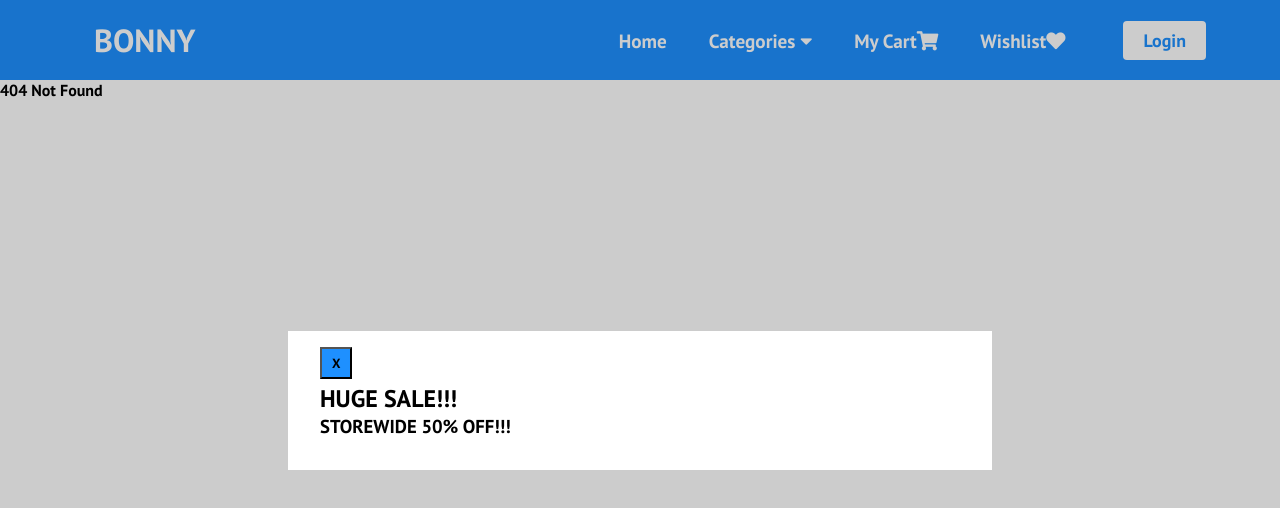
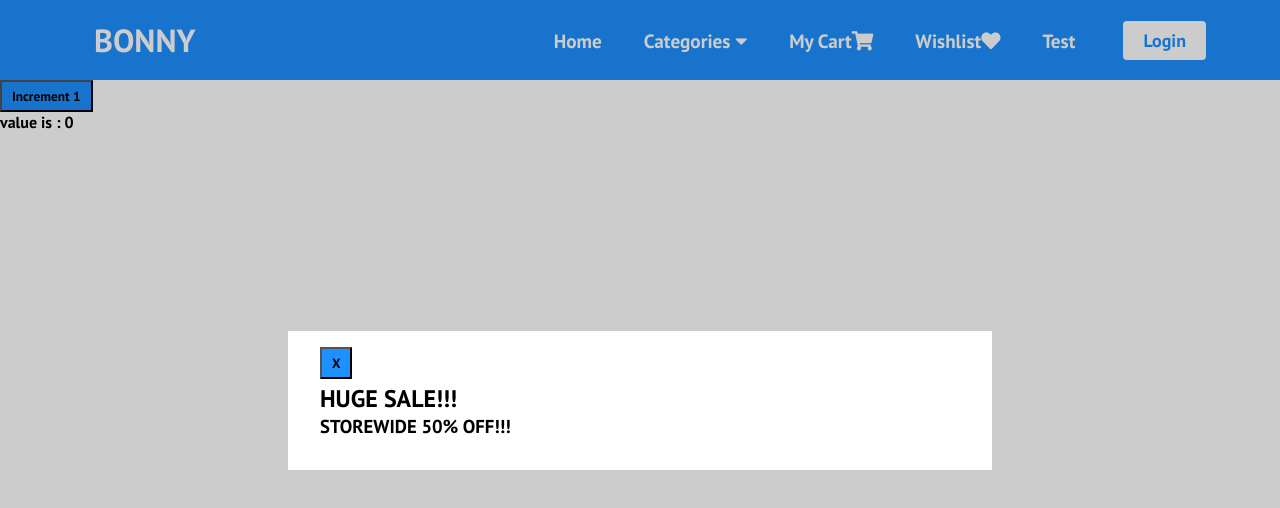
Before and after one commit to bonnyxavier/Ecommerce-Store, a React (Create React App) app: page /test in a window 1280 px wide. Before the commit this address had no page. Shown: the top 508 px of the page. Built offline with nearby package versions, Linux system fonts and the light colour scheme.

Commit message:
testing out some redux features

```diff
--- a/src/App.js
+++ b/src/App.js
@@ -12,6 +12,7 @@ import Wishlisted from './components/Wishlisted';
 import Popup from './components/Popup/Popup';
 import { useState, useEffect } from 'react'
 import Navbar from './components/NavbarComponents/Navbar';
+import Test from './components/Test';
 
 function App() {
 
@@ -44,6 +45,7 @@ function App() {
           <Route path="/categories/mens" exact component = {MensCategory}></Route>
           <Route path="/categories/womens" exact component = {WomensCategory}></Route>
           <Route path="/wishlist" exact component = {Wishlisted}></Route>
+          <Route path="/test" exact component = {Test}></Route>
           <Route>404 Not Found</Route>
 
         </Switch>
--- a/src/components/Header.js
+++ b/src/components/Header.js
@@ -12,6 +12,7 @@ function Header() {
                 <Link to="/signup" style={{ textDecoration: 'none' }}><li className="navbar-li login">Login/Register</li></Link>
                 <Link to="/cart" style={{ textDecoration: 'none' }}><li className="navbar-li cart">My Cart</li></Link>
                 <Link to="/wishlist" style={{ textDecoration: 'none' }}><li className="navbar-li cart">Wishlist</li></Link>
+                <Link to="/test" style={{ textDecoration: 'none' }}><li className="navbar-li">Test</li></Link>
             </ul>
 
         </div>
--- a/src/components/NavbarComponents/Navbar.js
+++ b/src/components/NavbarComponents/Navbar.js
@@ -65,6 +65,12 @@ function Navbar() {
                         Wishlist<i class="fas fa-heart"></i>
                     </Link>
                 </li>
+
+                <li className='nav-item'>
+                    <Link to='/test' className="nav-links" onClick={closeMobileMenu}>
+                        Test
+                    </Link>
+                </li>
             </ul>
             <Button></Button>
 
--- /dev/null
+++ b/src/components/Test.js
@@ -0,0 +1,22 @@
+import React from 'react'
+import {useSelector, useDispatch} from 'react-redux'
+import { incrementButton } from '../redux/Test/test.actions'
+
+function Test() {
+
+    const dispatch = useDispatch()
+    const value = useSelector((state)=>state.incrementReducer)
+
+    const incrementByOne = ()=>{
+        dispatch(incrementButton())
+    }
+
+    return (
+        <div>
+            <button onClick={incrementByOne}>Increment 1</button>
+            <div>{`value is : ${value}`}</div>
+        </div>
+    )
+}
+
+export default Test
--- /dev/null
+++ b/src/redux/Test/test.actions.js
@@ -0,0 +1,6 @@
+import testTypes from "./test.constants";
+
+export const incrementButton = (increment)=>({
+    type: testTypes.INCREMENT_BUTTON,
+    payload: increment
+})
--- /dev/null
+++ b/src/redux/Test/test.constants.js
@@ -0,0 +1,5 @@
+const testTypes ={
+    INCREMENT_BUTTON: 'INCREMENT_BUTTON'
+}
+
+export default testTypes
--- /dev/null
+++ b/src/redux/Test/test.reducer.js
@@ -0,0 +1,19 @@
+import testTypes from "./test.constants";
+
+const INITIAL_STATE = 0;
+
+const incrementReducer = (state=INITIAL_STATE, action) =>{
+    switch(action.type){
+        case testTypes.INCREMENT_BUTTON:
+            if(state<20){
+                return state+3
+            }
+            else{
+                return state-10
+            }
+        default:
+            return state;
+    }
+}
+
+export default incrementReducer
--- a/src/redux/reducers/index.js
+++ b/src/redux/reducers/index.js
@@ -3,13 +3,15 @@ import { productReducer, selectedProductReducer } from "./productReducer";
 import  cartReducer  from "../Cart/cart.reducer";
 import { userReducer } from "../User/user.reducer";
 import  wishListReducer  from "../Wishlist/wishlist.reducer"
+import incrementReducer from "../Test/test.reducer";
 
 const reducers = combineReducers({
     allProducts:productReducer,
     product: selectedProductReducer,
     cartData: cartReducer,
     userReducer: userReducer,
-    wishListReducer: wishListReducer
+    wishListReducer: wishListReducer,
+    incrementReducer: incrementReducer
 })
 
 export default reducers;
```
